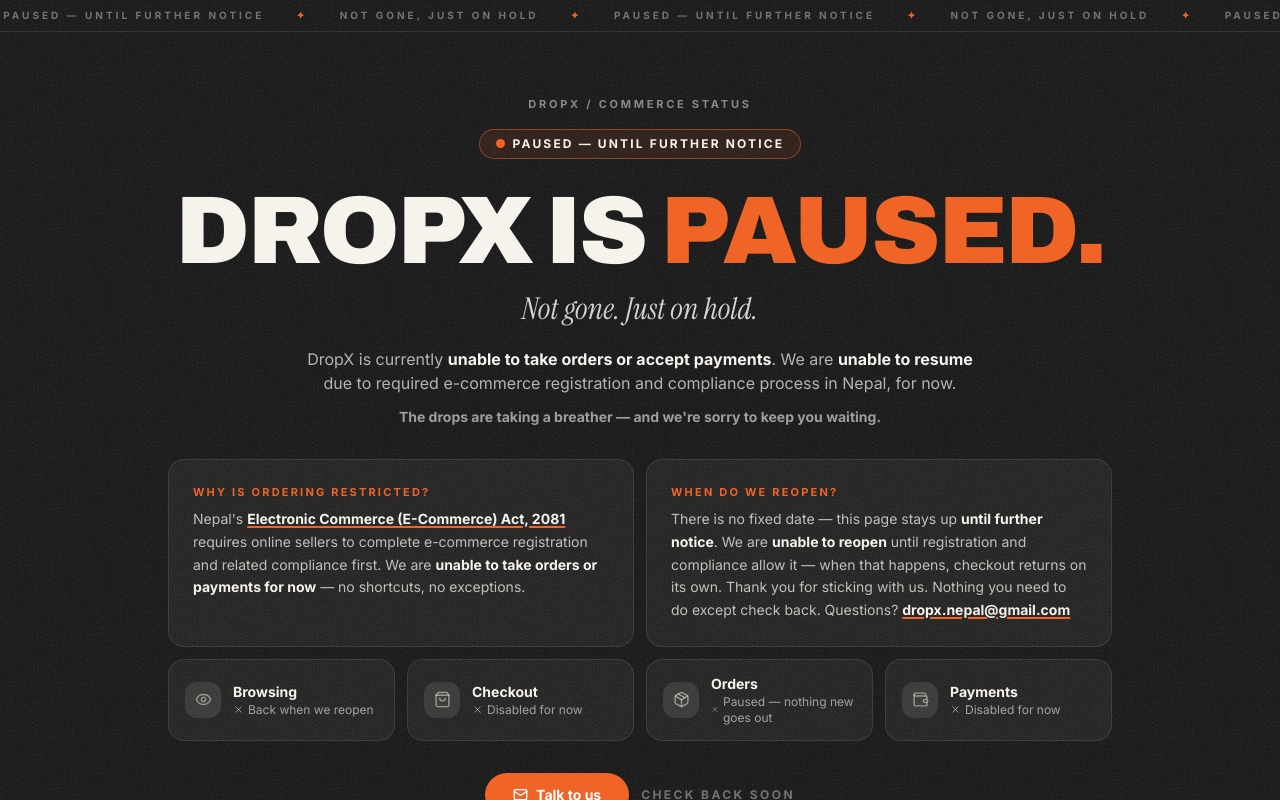
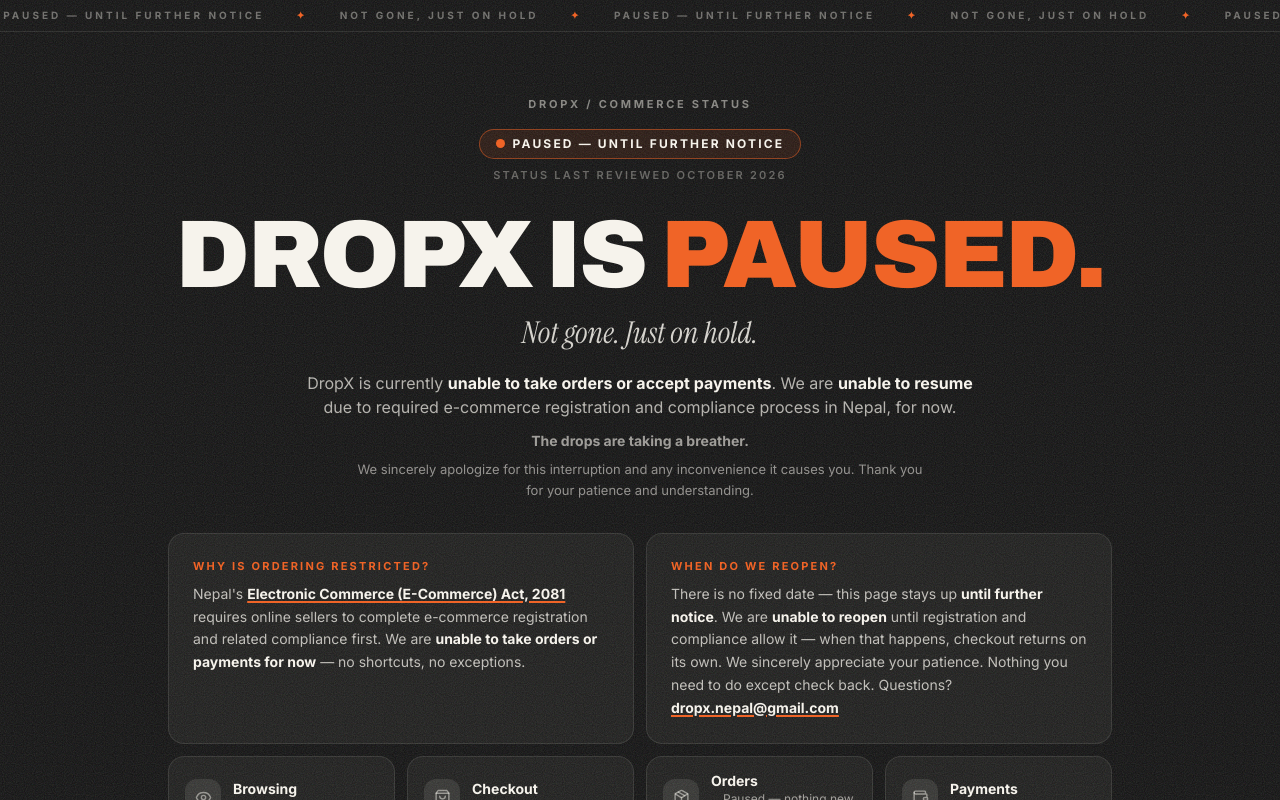
Before and after one commit to ninjacoder26/DropX, a React (Vite) app: page /pause in a window 1280 px wide. Shown: the top 800 px of the page. Built offline with nearby package versions, Linux system fonts and the light colour scheme; no server answers; the database is empty.

Commit message:
Formal pause apology, fluid headline

```diff
--- a/src/components/PausePage.tsx
+++ b/src/components/PausePage.tsx
@@ -43,8 +43,11 @@
           <span className="pause-dot" aria-hidden />
           Paused — until further notice
         </p>
+        <p className="reveal reveal-1 mt-2 text-[11px] font-semibold uppercase tracking-[0.2em] text-paper/35">
+          Status last reviewed October 2026
+        </p>
 
-        <h1 className="reveal reveal-1 mt-6 text-center font-display text-5xl font-black leading-[1.0] tracking-tight sm:text-7xl lg:text-8xl">
+        <h1 className="reveal reveal-1 mt-6 text-center font-display font-black leading-[1.0] tracking-tight text-[clamp(2.75rem,12vw,6rem)] sm:text-7xl lg:text-8xl">
           DROPX IS <span className="text-ember">PAUSED.</span>
         </h1>
         <p className="reveal reveal-2 mt-3 text-center font-accent text-2xl text-paper/85 sm:text-3xl">
@@ -56,7 +59,11 @@
           required e-commerce registration and compliance process in Nepal, for now.
         </p>
         <p className="reveal reveal-2 mt-3 text-center text-sm font-bold text-paper/60">
-          The drops are taking a breather — and we&apos;re sorry to keep you waiting.
+          The drops are taking a breather.
+        </p>
+        <p className="reveal reveal-2 mx-auto mt-2 max-w-xl text-center text-[13px] leading-relaxed text-paper/55">
+          We sincerely apologize for this interruption and any inconvenience it causes you.
+          Thank you for your patience and understanding.
         </p>
 
         <div className="reveal reveal-2 mt-8 grid w-full gap-3 text-left sm:grid-cols-2">
@@ -89,7 +96,7 @@
               <strong className="text-paper">until further notice</strong>. We are{' '}
               <strong className="text-paper">unable to reopen</strong> until registration and
               compliance allow it — when that happens, checkout returns on its own.
-              Thank you for sticking with us. Nothing you need to do
+              We sincerely appreciate your patience. Nothing you need to do
               except check back. Questions?{' '}
               <a
                 href="mailto:dropx.nepal@gmail.com"
```
